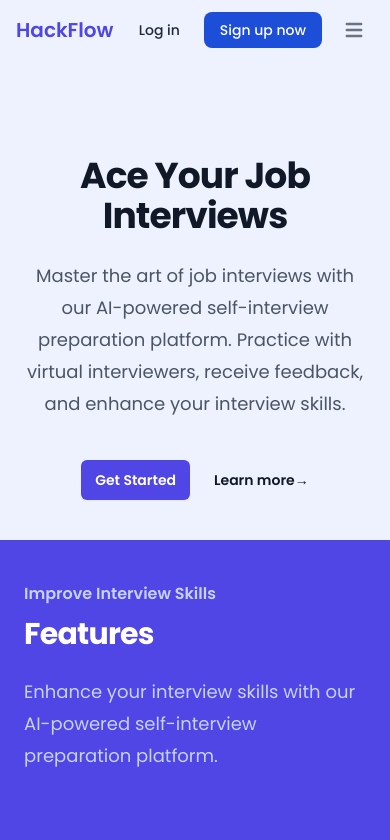
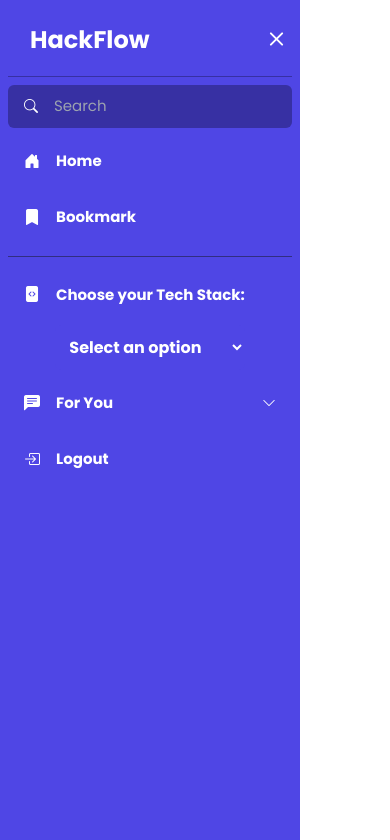
Before and after one commit to dev-akhilesh/HackFlow, a React (Vite) app in the folder frontend/: page /interview in a window 390 px wide. Shown: the top 840 px of the page. Built offline with nearby package versions, Linux system fonts and the light colour scheme.

Commit message:
Route to interview page done

```diff
--- a/frontend/src/App.tsx
+++ b/frontend/src/App.tsx
@@ -1,13 +1,15 @@
 import "./App.css";
 import Homepage from "./Pages/Homepage";
 import Sidebar from "./Components/Sidebar";
+import Allroutes from "./Routes/Allroutes";
 
 function App() {
   return (
     <div className="font-poppins">
       {/* <h1 className="text-3xl font-bold ">Tailwind is working</h1> */}
-      <Homepage/>
+      {/* <Homepage/> */}
       {/* <Sidebar /> */}
+      <Allroutes />
     </div>
   );
 }
--- a/frontend/src/Components/Sidebar.tsx
+++ b/frontend/src/Components/Sidebar.tsx
@@ -35,7 +35,7 @@
           <div className="p-2.5 mt-1 flex items-center">
             <h1 className="font-bold text-white text-2xl ml-3">HackFlow</h1>
             <i
-              className={`bi bi-x cursor-pointer ml-28 text-white lg:hidden ${
+              className={`bi bi-x cursor-pointer ml-28 text-white text-3xl lg:hidden ${
                 isSidebarOpen ? "" : "hidden"
               }`}
               onClick={handleSidebarToggle}
--- a/frontend/src/Pages/Homepage.tsx
+++ b/frontend/src/Pages/Homepage.tsx
@@ -1,4 +1,6 @@
 // import React from 'react'
+
+import { Link } from "react-router-dom";
 
 const Homepage = () => {
   return (
@@ -130,12 +132,12 @@
                 skills.
               </p>
               <div className="mt-10 flex items-center justify-center gap-x-6">
-                <a
-                  href="#"
+                <Link
+                  to="/interview"
                   className="rounded-md bg-indigo-600 px-3.5 py-2.5 text-sm font-semibold text-white shadow-sm hover:bg-indigo-500 focus-visible:outline focus-visible:outline-2 focus-visible:outline-offset-2 focus-visible:outline-indigo-600"
                 >
                   Get Started
-                </a>
+                </Link>
                 <a
                   href="#"
                   className="text-sm font-semibold leading-6 text-gray-900"
--- a/frontend/src/Pages/Interviewpage.tsx
+++ b/frontend/src/Pages/Interviewpage.tsx
@@ -0,0 +1,12 @@
+// import React from "react";
+import Sidebar from "../Components/Sidebar";
+
+const Interviewpage = () => {
+  return (
+    <div>
+      <Sidebar />
+    </div>
+  );
+};
+
+export default Interviewpage;
--- a/frontend/src/Routes/Allroutes.tsx
+++ b/frontend/src/Routes/Allroutes.tsx
@@ -1,7 +1,18 @@
 // import React from 'react'
+import { BrowserRouter, Routes, Route } from "react-router-dom";
+import Homepage from "../Pages/Homepage";
+import Interviewpage from "../Pages/Interviewpage";
 
 const Allroutes = () => {
-  return <div>Allroutes</div>;
+  return (
+    <BrowserRouter>
+      <Routes>
+        {/* Define your routes here */}
+        <Route path="/" element={<Homepage />} />
+        <Route path="/interview" element={<Interviewpage />} />
+      </Routes>
+    </BrowserRouter>
+  );
 };
 
 export default Allroutes;
```
